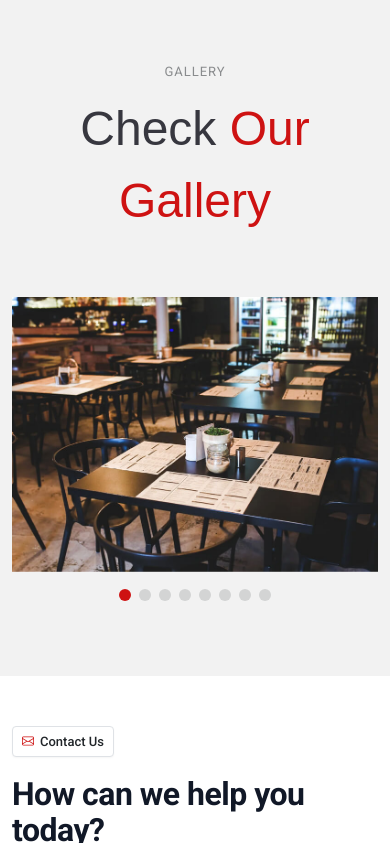
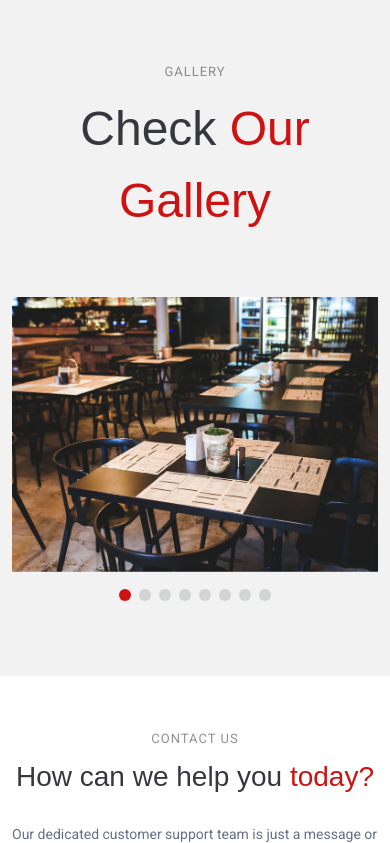
Before and after one commit to BHIDE-Ashwini/Swastik_Paints, a Django app: page / in a window 390 px wide. Shown: the part 5657-6500 px from the top of the page. Run offline with Django 5.2, Linux system fonts and the light colour scheme; some libraries are stand-ins or nearby versions.

Commit message:
Add Contact Support section and styles
Add a new "Contact Support" section (#support-contact) and associated layout/typography styles; comment out legacy badge/title in the markup.

- index.html: insert <section id="support-contact" class="support-contact section"> with .container, .section-title.support-contact-section-title (h2 + p with two spans), .support-contact-layout and .support-contact-info. Legacy .support-contact-badge and the original <h2> title are commented out; the support blurb paragraph remains. Minor whitespace/structural cleanup; scroll-top anchor preserved.
- main.css: add comment headers for the Contact Support section and two-column layout; set .support-contact-section-title padding and .support-contact-section-title p max-width (900px), centered margin, and tighter line-height. Add responsive rule (max-width: 767px) to reduce padding and set paragraph font-size using clamp(28px, 5.5vw, 38px). Adjust #support-contact container max-width to 1180px.

```diff
--- a/static/css/main.css
+++ b/static/css/main.css
@@ -1744,25 +1744,56 @@ section,
     }
 
 
+
+    /*--------------------------------------------------------------
+# Contact Support Section Title
+--------------------------------------------------------------*/
+
+    #support-contact .support-contact-section-title {
+        padding-bottom: 35px;
+    }
+
+        #support-contact .support-contact-section-title p {
+            max-width: 900px;
+            margin: 10px auto 0;
+            line-height: 1.2;
+        }
+
+/* Responsive heading */
+@media (max-width: 767px) {
+    #support-contact .support-contact-section-title {
+        padding-bottom: 30px;
+    }
+
+        #support-contact .support-contact-section-title p {
+            font-size: clamp(28px, 5.5vw, 38px);
+        }
+}
+
+
     /*--------------------------------------------------------------
 # Main Two-Column Layout
 --------------------------------------------------------------*/
+
 
 #support-contact .support-contact-layout {
     display: grid;
     grid-template-columns: minmax(0, 1fr) 1px minmax(0, 1fr);
     column-gap: 64px;
-        align-items: center;
+    align-items: stretch;
 }
 
 
     /*--------------------------------------------------------------
 # Left Contact Information
 --------------------------------------------------------------*/
+
 
 #support-contact .support-contact-info {
     min-width: 0;
-    }
+    align-self: start;
+}
+
 
 
     #support-contact .support-contact-badge {
@@ -1919,21 +1950,27 @@ section,
 # Divider
 --------------------------------------------------------------*/
 
+
 #support-contact .support-contact-divider {
     width: 1px;
-        height: 82%;
+    height: auto;
+    align-self: stretch;
     justify-self: center;
     background: #e5e7eb;
 }
 
 
+
     /*--------------------------------------------------------------
 # Right Form Area
 --------------------------------------------------------------*/
+
 
 #support-contact .support-contact-form-area {
     min-width: 0;
-    }
+    align-self: start;
+}
+
 
 
     #support-contact .support-contact-form-wrapper {
--- a/templates/index.html
+++ b/templates/index.html
@@ -953,25 +953,41 @@
     <!-- ============================================================
          New Contact Support Section
     ============================================================ -->
+
     <section id="support-contact" class="support-contact section">
 
         <div class="container">
 
+            <!-- Contact Section Title: matches Gallery -->
+            <div class="section-title support-contact-section-title"
+                 data-aos="fade-up">
+
+                <h2>Contact Us</h2>
+
+                <p>
+                    <span>How can we help you</span>
+                    <span class="description-title">today?</span>
+                </p>
+
+            </div>
+            <!-- End Contact Section Title -->
+
             <div class="support-contact-layout">
+
 
                 <!-- ==================================================
                      LEFT: Contact Information
                 =================================================== -->
                 <div class="support-contact-info">
 
-                    <div class="support-contact-badge">
+                    <!--<div class="support-contact-badge">
                         <i class="bi bi-envelope"></i>
                         <span>Contact Us</span>
                     </div>
 
                     <h2 class="support-contact-title">
                         How can we help you today?
-                    </h2>
+                    </h2>-->
 
                     <p class="support-contact-description">
                         Our dedicated customer support team is just a
@@ -1198,10 +1214,6 @@
 
     </section>
     <!-- /New Contact Support Section -->
-
-
-
-
     <!-- Scroll Top -->
     <a href="#"
        id="scroll-top"
```
Lines whose indentation alone changed are shown as unchanged.
